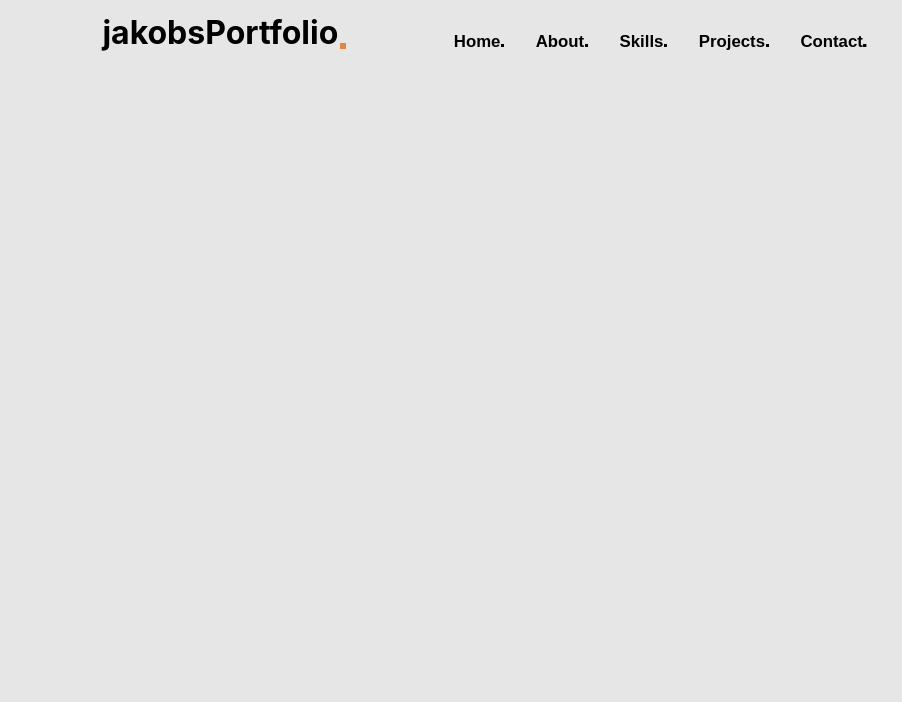
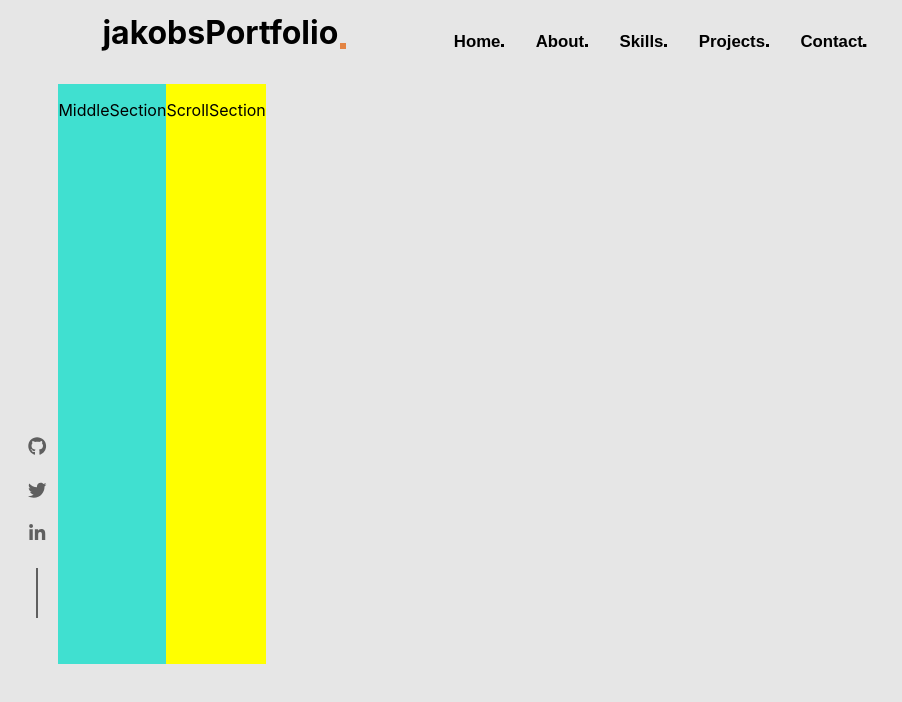
Before and after one commit to jakoblumpkin/newportfolio, a React (Create React App) app: page / in a window 1280 px wide. Shown: the top 702 px of the page, without its empty margins (0-902 px from the left). Built offline with nearby package versions, Linux system fonts and the light colour scheme.

Commit message:
added icons

```diff
--- a/public/index.html
+++ b/public/index.html
@@ -2,7 +2,7 @@
 <html lang="en">
   <head>
     <meta charset="utf-8" />
-    <link rel="icon" href="%PUBLIC_URL%/favicon.ico" />
+    <link rel="icon" href="%PUBLIC_URL%/codingimage.png" />
     <meta name="viewport" content="width=device-width, initial-scale=1" />
     <meta name="theme-color" content="#000000" />
     <meta
--- a/src/App.js
+++ b/src/App.js
@@ -1,10 +1,19 @@
 import './App.css';
 import Header from './Header';
+import './css/welcomepage.css';
+import SideIconLinks from './SideIconLinks';
+import MiddleSection from './MiddleSection';
+import ScrollSection from './ScrollSection';
 
 function App() {
   return (
   <body>
     <Header/>
+    <section id="welcomePage">
+      <SideIconLinks/>
+      <MiddleSection/>
+      <ScrollSection/>
+    </section>
   </body>
   );
 }
--- /dev/null
+++ b/src/MiddleSection.js
@@ -0,0 +1,9 @@
+function MiddleSection() {
+  return (
+    <div id="MiddleSection">
+      <p>MiddleSection</p>
+    </div>
+  );
+}
+
+export default MiddleSection;
--- /dev/null
+++ b/src/ScrollSection.js
@@ -0,0 +1,9 @@
+function ScrollSection() {
+  return (
+    <div id="ScrollSection">
+      <p>ScrollSection</p>
+    </div>
+  );
+}
+
+export default ScrollSection;
--- /dev/null
+++ b/src/SideIconLinks.js
@@ -0,0 +1,26 @@
+import React from 'react';
+import { FaGithub, FaTwitter, FaLinkedinIn } from 'react-icons/fa';
+
+function SideIconLinks() {
+
+  /*function mouseOver(e){
+    e.target.style.color="#e38443";
+  }
+
+  function mouseOut(e){
+    e.target.style.color="#5f5f5f";
+  }*/
+
+  return (
+    <div id="SideIconLinks">
+      <ul>
+        <li><a id="firstH" href="/"><FaGithub id="firstI" className="iconImage" /></a></li>
+        <li><a id="secondH" href="/"><FaTwitter id="secondI" className="iconImage"/></a></li>
+        <li><FaLinkedinIn className="iconImage"/></li>
+        <li id="verticalLine"></li>
+      </ul>
+    </div>
+  );
+}
+
+export default SideIconLinks;
--- /dev/null
+++ b/src/css/welcomepage.css
@@ -0,0 +1,51 @@
+#welcomePage {
+  background-color: transparent;
+  min-height: 580px;
+  display: flex;
+}
+
+#SideIconLinks {
+
+}
+
+#SideIconLinks ul {
+  margin-top: 605%;
+  margin-left: -20%;
+}
+#SideIconLinks li {
+  margin-top: 70%;
+  list-style: none;
+}
+
+.iconImage {
+  font-size: 115%;
+  color: #5f5f5f;
+}
+
+#verticalLine {
+  border-left: 2px solid #5f5f5f;
+  height: 50px;
+  margin-left: 25%;
+}
+
+
+/* Icon change color after hover*/
+#firstH:hover #firstI{
+  color:#e38443;
+}
+
+#secondH:hover #secondI{
+  color:#e38443;
+}
+
+
+
+
+#MiddleSection {
+  background-color: turquoise;
+  width: fill;
+}
+
+#ScrollSection {
+  background-color: yellow;
+}
```
Also changed, not shown: public/codingimage.png (added), 1 other file (tests, documents, lock files or other folders).
